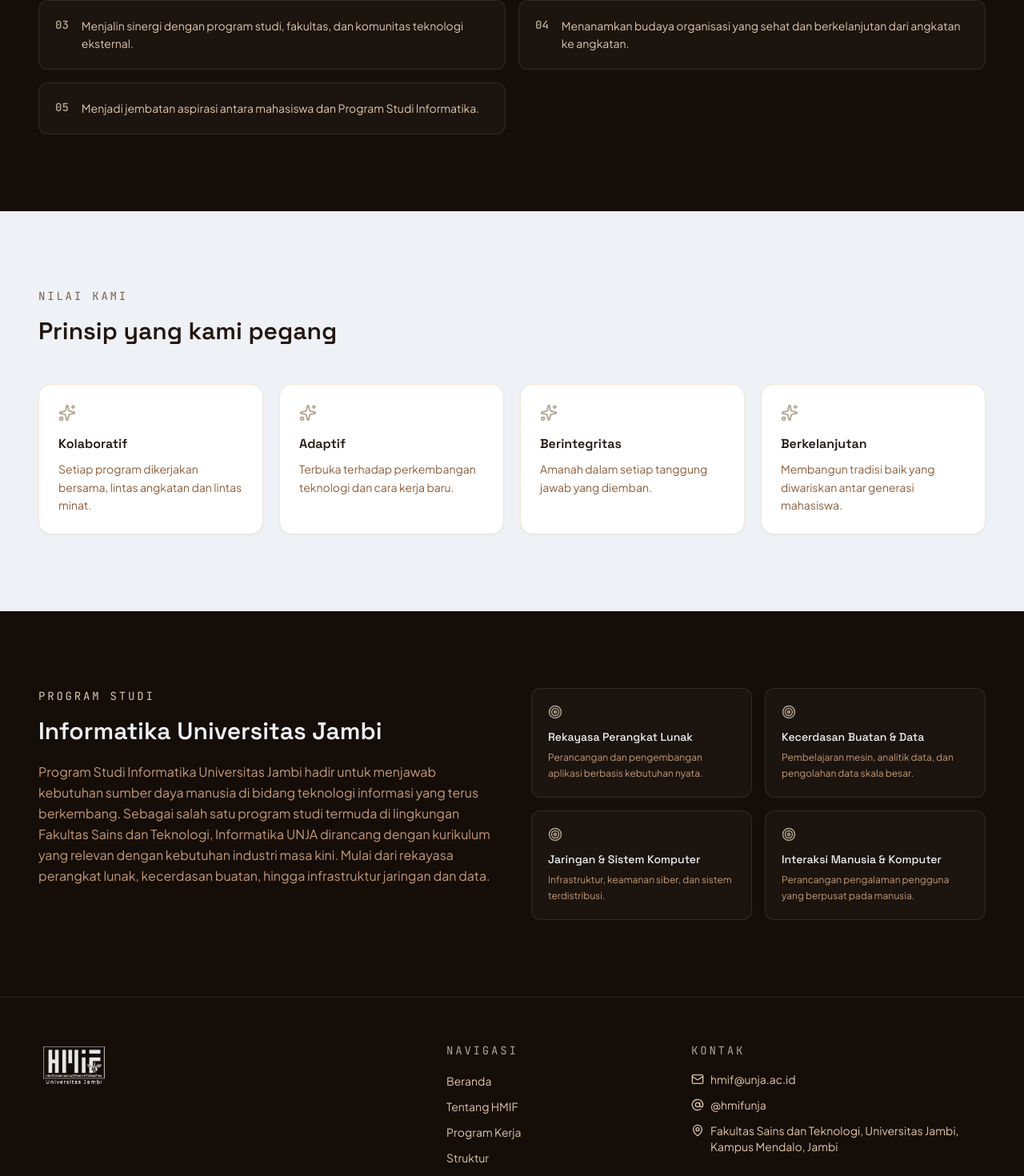
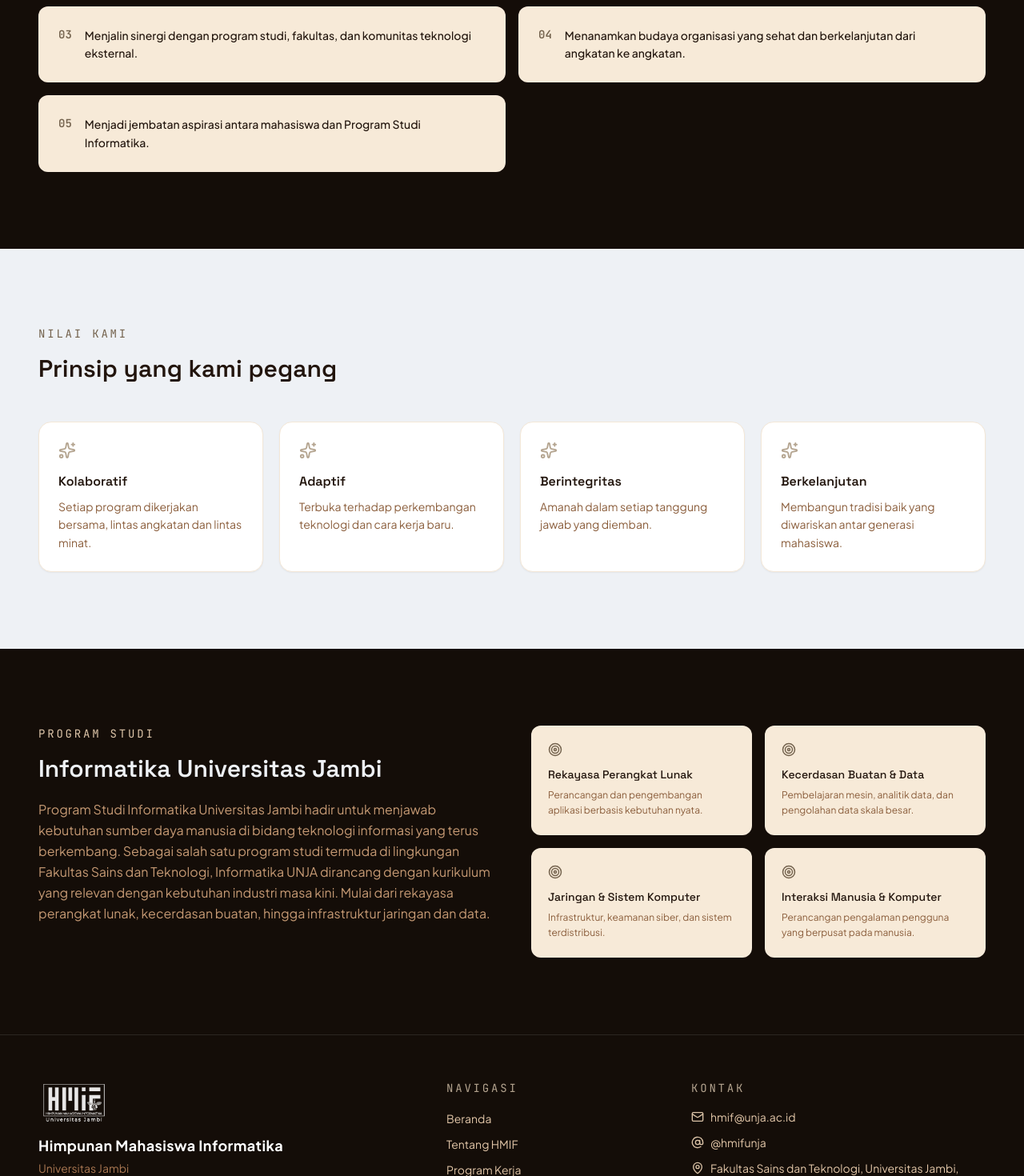
Before and after one commit to Informatika-UNJA/Website-HMIF, a React (Vite) app: page /tentang in a window 1280 px wide. Shown: the part 1787-3257 px from the top of the page at 80% size. Built offline with nearby package versions, Linux system fonts and the light colour scheme.

Commit message:
feat: improve styling and content updates

```diff
--- a/src/components/Footer.jsx
+++ b/src/components/Footer.jsx
@@ -13,6 +13,12 @@ export default function Footer() {
               alt="Logo HMIF UNJA"
               className="h-14 object-contain mix-blend-screen grayscale contrast-[2.5] opacity-90"
             />
+            <h3 className="mt-3 text-lg font-bold text-white tracking-wide">
+              {siteInfo.fullName}
+            </h3>
+            <p className="text-sm text-ink-400 mt-1">
+              {siteInfo.university}
+            </p>
           </div>
         </div>
 
--- a/src/data/content.js
+++ b/src/data/content.js
@@ -212,7 +212,7 @@ export const divisiOrganisasi = [
       { nama: "Dika Jaya Saputra", jabatan: "Wakil Ketua Divisi", foto: null },
       { nama: "Nabilla Lidyan Nisa", jabatan: "Sekretaris Divisi", foto: null },
       { nama: "Diky Bintang Pamungkas", jabatan: "Ketua Bidang Fotografi dan Vidiografi", foto: null },
-      { nama: "Muhammad Farris Daffarindra", jabatan: "Anggota", foto: null },
+      { nama: "M. Faris Daffarindra", jabatan: "Anggota", foto: null },
       { nama: "Muhammad Aziz Syah Dani", jabatan: "Anggota", foto: null },
       { nama: "Fajri Aulia", jabatan: "Anggota", foto: null },
       { nama: "Rifky Ramadhan", jabatan: "Anggota", foto: null },
--- a/src/pages/Home.jsx
+++ b/src/pages/Home.jsx
@@ -185,10 +185,10 @@ export default function Home() {
               const Icon = fokusIcons[i % fokusIcons.length];
               return (
                 <StaggerItem key={item.title}>
-                  <div className="h-full rounded-2xl border border-white/10 bg-white/[0.03] p-6 hover:border-teal-400/40 hover:bg-white/[0.05] transition-colors">
-                    <Icon className="text-teal-400 mb-4" size={22} />
-                    <h3 className="font-display font-semibold text-paper mb-2">{item.title}</h3>
-                    <p className="text-sm text-ink-300 leading-relaxed">{item.desc}</p>
+                  <div className="h-full rounded-2xl border border-white/10 bg-teal-100 p-6 hover:border-white/40 hover:bg-teal-100/[0.9] transition-colors">
+                    <Icon className="text-teal-600 mb-4" size={23} />
+                    <h3 className="font-display font-semibold text-ink-900 mb-2">{item.title}</h3>
+                    <p className="text-sm text-ink-500 leading-relaxed">{item.desc}</p>
                   </div>
                 </StaggerItem>
               );
--- a/src/pages/Iforia.jsx
+++ b/src/pages/Iforia.jsx
@@ -90,14 +90,14 @@ export default function Iforia() {
           <Stagger className="grid grid-cols-1 sm:grid-cols-2 lg:grid-cols-5 gap-4">
             {iforiaInfo.rangkaian.map((r, i) => (
               <StaggerItem key={r.judul}>
-                <div className="relative h-full rounded-2xl border border-white/10 bg-white/[0.03] p-5 hover:border-teal-400/40 transition-colors">
-                  <span className="font-mono text-xs text-teal-400 font-semibold">
+                <div className="relative h-full rounded-2xl border  border-white/10 bg-teal-100 p-6 hover:border-white/40 hover:bg-teal-100/[0.9] transition-colors">
+                  <span className="font-mono text-sm text-teal-600 font-semibold">
                     {String(i + 1).padStart(2, "0")}
                   </span>
-                  <h3 className="font-display font-medium text-paper text-sm mt-3 mb-2">
+                  <h3 className="font-display font-semibold text-ink-900 text-lg mt-3 mb-2">
                     {r.judul}
                   </h3>
-                  <p className="text-xs text-ink-300 leading-relaxed">{r.desc}</p>
+                  <p className="text-xs text-ink-600 leading-relaxed">{r.desc}</p>
                 </div>
               </StaggerItem>
             ))}
--- a/src/pages/Tentang.jsx
+++ b/src/pages/Tentang.jsx
@@ -95,11 +95,11 @@ export default function Tentang() {
           <Stagger className="grid grid-cols-1 sm:grid-cols-2 gap-4">
             {aboutHmif.misi.map((m, i) => (
               <StaggerItem key={i}>
-                <div className="flex gap-4 rounded-xl border border-white/10 bg-white/[0.03] p-5 h-full hover:border-teal-400/40 transition-colors">
-                  <span className="font-mono text-teal-400 text-sm shrink-0 font-semibold">
+                <div className="flex gap-4 rounded-xl border border-white/10 bg-teal-100 p-6 h-full hover:border-teal-300 transition-colors">
+                  <span className="font-mono text-teal-600 text-sm shrink-0 font-semibold">
                     {String(i + 1).padStart(2, "0")}
                   </span>
-                  <p className="text-ink-200 text-sm leading-relaxed">{m}</p>
+                  <p className="text-ink-900 text-sm font-medium leading-relaxed">{m}</p>
                 </div>
               </StaggerItem>
             ))}
@@ -143,10 +143,10 @@ export default function Tentang() {
           <Reveal delay={0.1} className="lg:col-span-6">
             <div className="grid grid-cols-1 sm:grid-cols-2 gap-4">
               {prodiInfo.fokus.map((f) => (
-                <div key={f.title} className="rounded-xl border border-white/10 bg-white/[0.03] p-5">
-                  <Target className="text-teal-400 mb-3" size={18} />
-                  <h4 className="font-display text-paper font-medium text-sm mb-1.5">{f.title}</h4>
-                  <p className="text-xs text-ink-300 leading-relaxed">{f.desc}</p>
+                <div key={f.title} className="rounded-xl border border-white/10 bg-teal-100 p-5">
+                  <Target className="text-teal-600 mb-3" size={18} />
+                  <h4 className="font-display text-ink-900 font-medium text-sm mb-1.5">{f.title}</h4>
+                  <p className="text-xs text-ink-500 leading-relaxed">{f.desc}</p>
                 </div>
               ))}
             </div>
```
